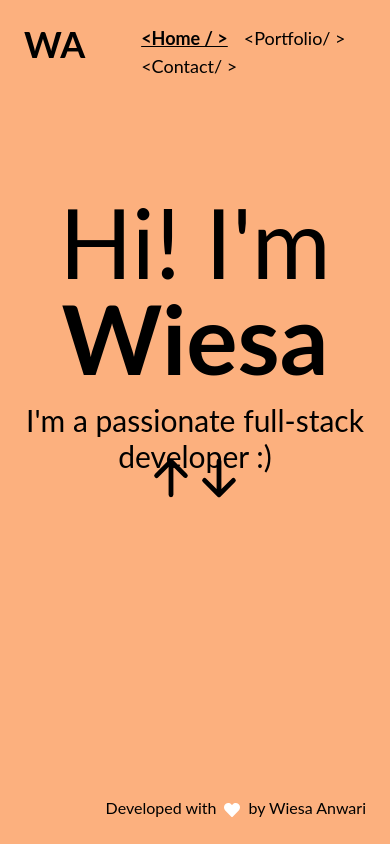
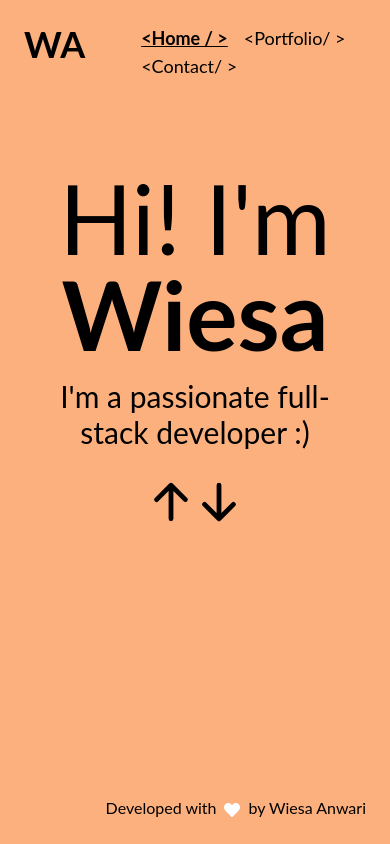
Before and after one commit to wanwari/wanwari.ca, a React (Create React App) app: page / in a window 390 px wide. Built offline with nearby package versions, Linux system fonts and the light colour scheme.

Commit message:
style: make home responsive on all screens

```diff
--- a/src/components/TypeText.tsx
+++ b/src/components/TypeText.tsx
@@ -19,7 +19,11 @@ const TypeText = () => {
 		}, delay);
 	}, [typeText, text, delay]);
 
-	return <div className="text-3xl h-1">{textBar}</div>;
+	return (
+		<div className="flex justify-center">
+			<div className="text-3xl h-1 mb-12 w-4/5 md:mb-2">{textBar}</div>
+		</div>
+	);
 };
 
 export default TypeText;
--- a/src/pages/Home.tsx
+++ b/src/pages/Home.tsx
@@ -6,7 +6,6 @@ import Footer from "../components/Footer";
 
 const Home = () => {
 	return (
-		//<div className="h-screen flex flex-col justify-between bg-gradient-to-r from-indigo-500 via-purple-500 to-pink-500">
 		<div className="h-screen bg-bgOrange flex flex-col justify-between">
 			<Header active={"home"} />
 			<div className="text-center">
```
